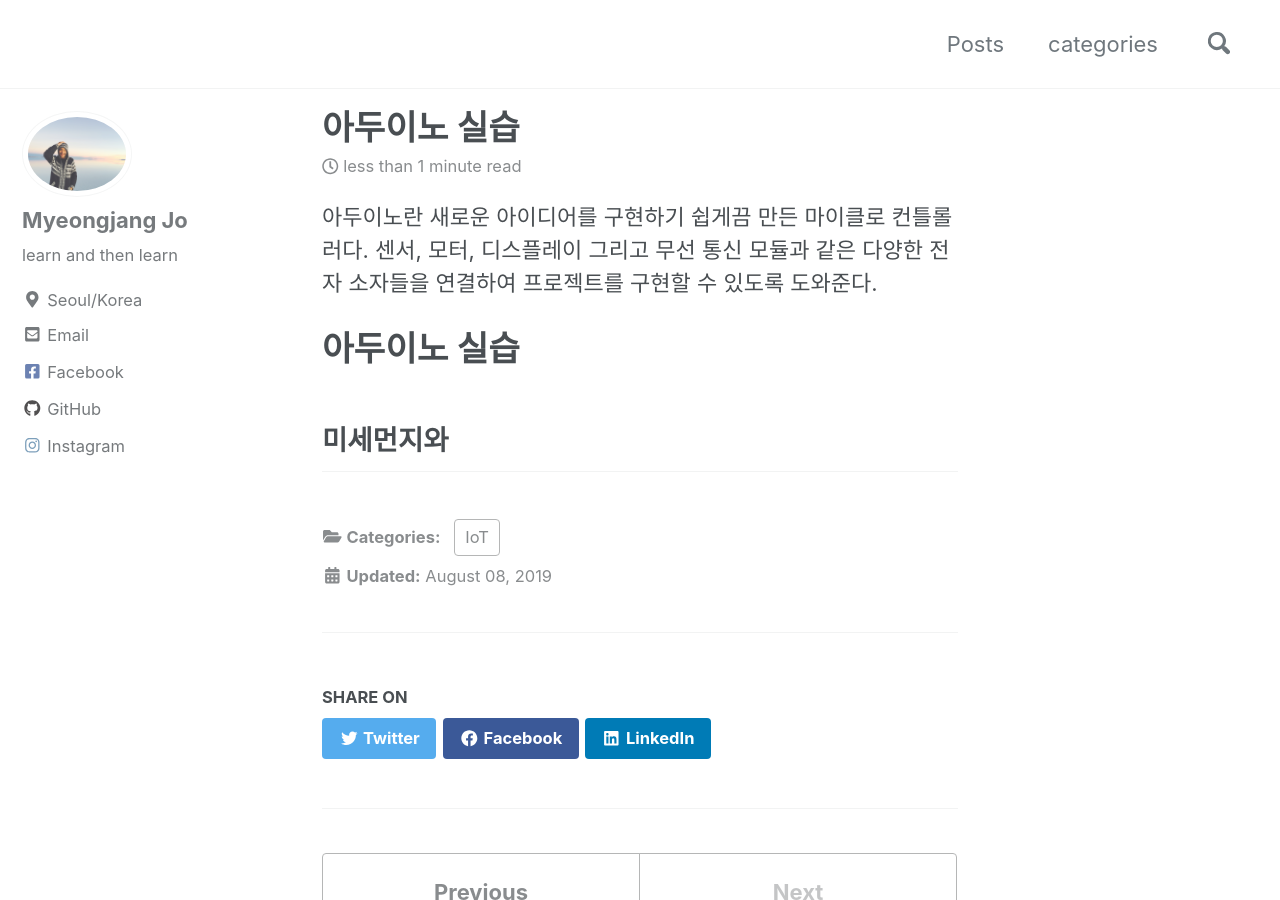
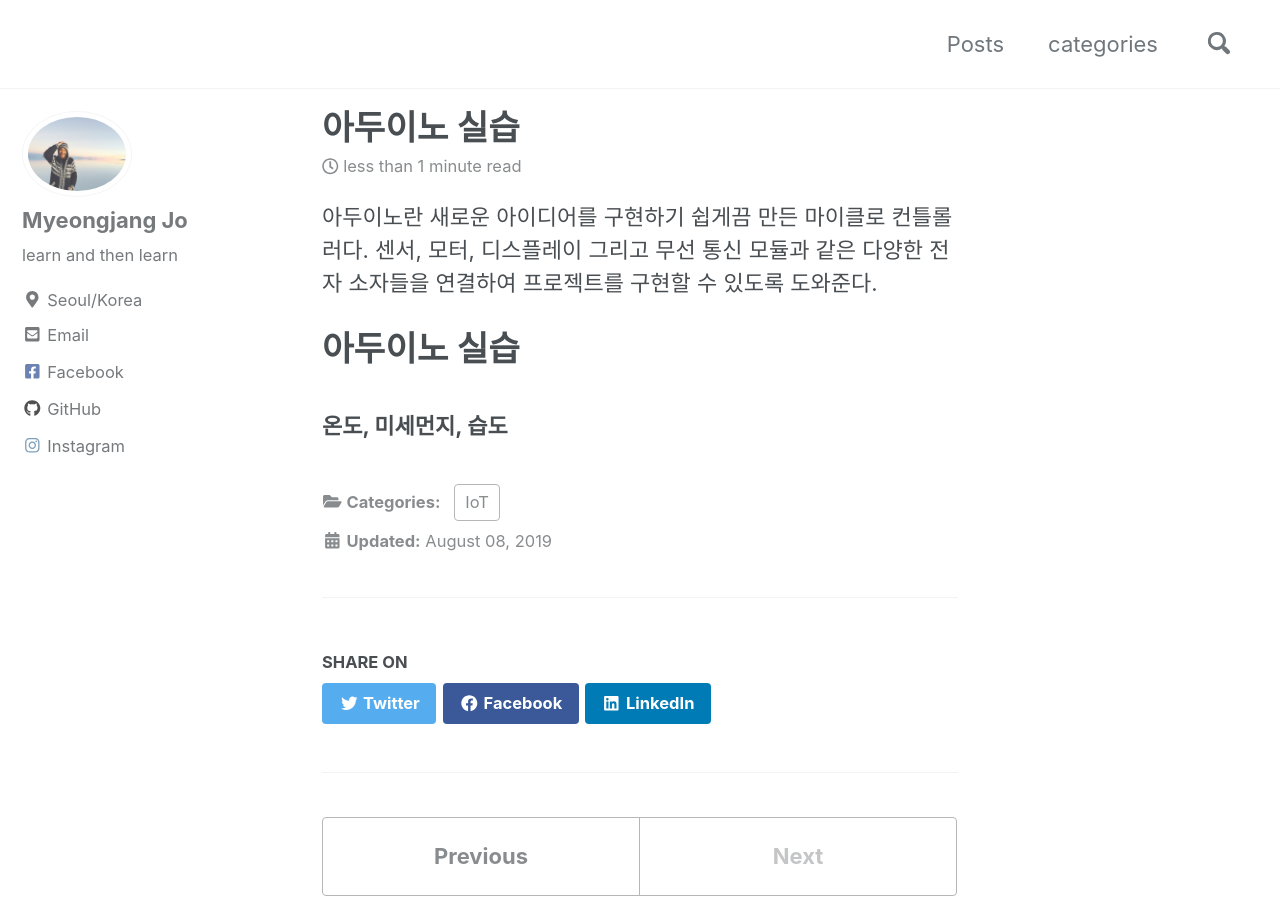
Before and after one commit to josephmjjo/josephmjjo.github.io, a Jekyll site: the page built from _posts/2019-08-08-arduino.md, in a window 1280 px wide and 900 px high. Built offline with Jekyll 4.4.1, drawn with Linux system fonts in a browser that asks for light colours; cached includes are drawn as plain includes; nearby versions of some CDN libraries.

Commit message:
_posts/2019-08-08-arduino.md updated from https://stackedit.io/

```diff
--- a/_posts/2019-08-08-arduino.md
+++ b/_posts/2019-08-08-arduino.md
@@ -9,10 +9,10 @@ categories:
 센서, 모터, 디스플레이 그리고 무선 통신 모듈과 같은 다양한 전자 소자들을 연결하여 프로젝트를 구현할 수 있도록 도와준다.
 
 # 아두이노 실습
-## 미세먼지와
+### 온도, 미세먼지,  습도
 
 
 <!--stackedit_data:
-eyJoaXN0b3J5IjpbMTgxMjA5ODAxNywtMTc3NDI3ODM3NiwtNj
+eyJoaXN0b3J5IjpbMTMzNzA3MDM2MywtMTc3NDI3ODM3NiwtNj
 E0MjQxODY2XX0=
 -->
```
